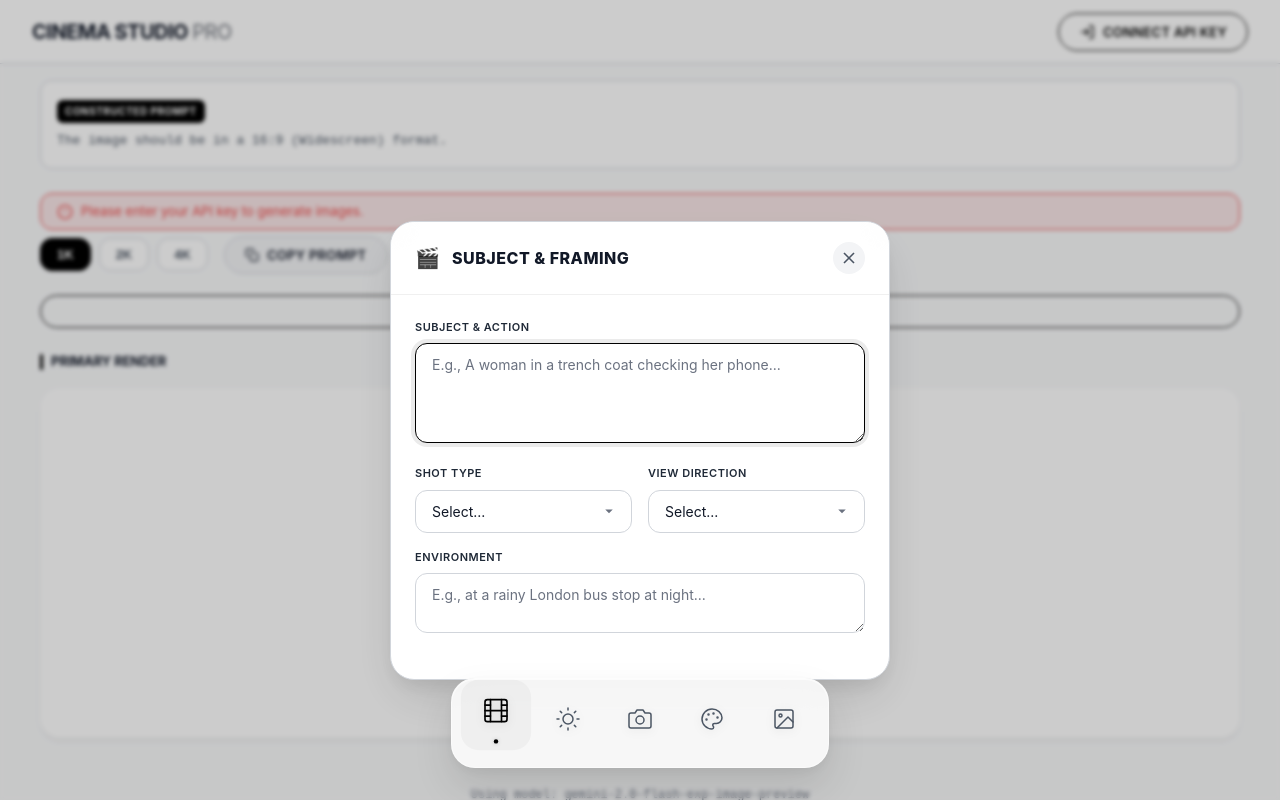
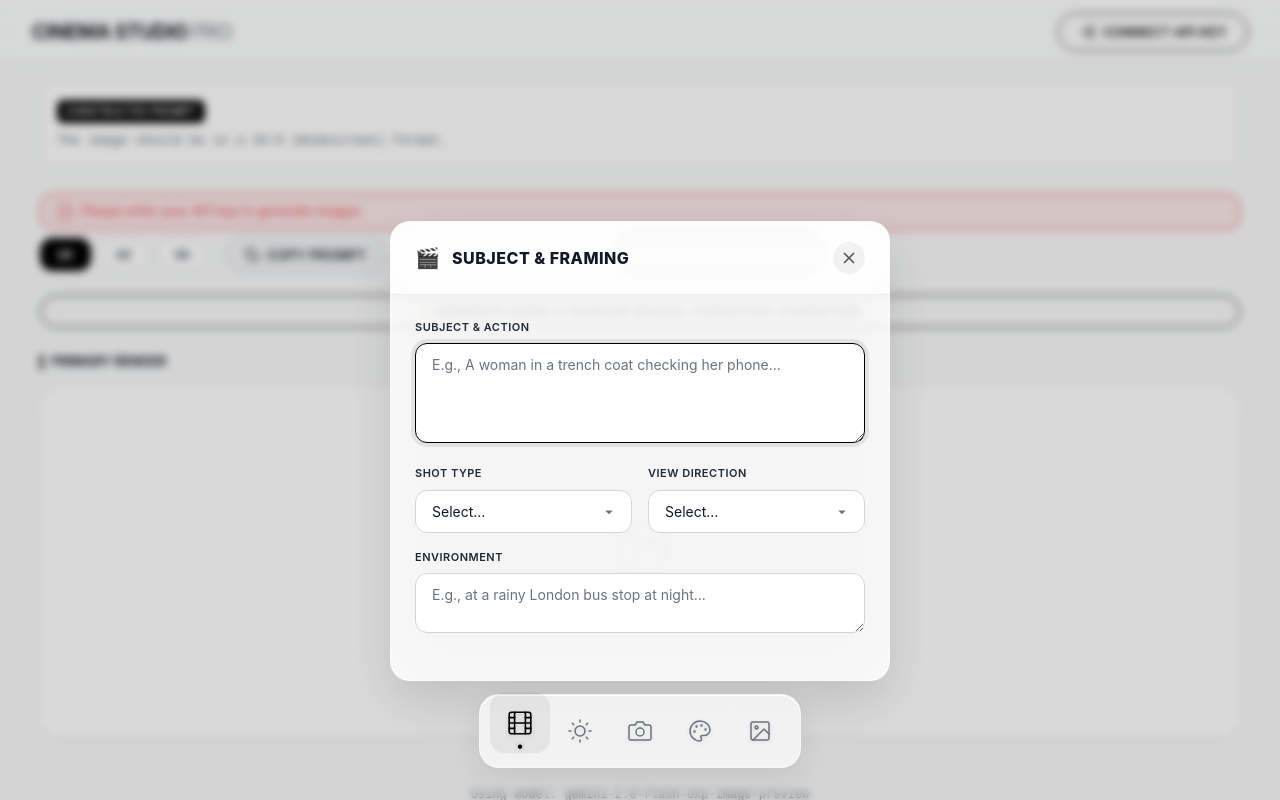
Before and after one commit to KeamoMichael/Higgsfield-Clone, a React (Vite) app: page / in a window 1280 px wide. Both pictures are taken after a click on the button "Subject". Built offline with nearby package versions, Linux system fonts and the light colour scheme.

Commit message:
Complete glassmorphism redesign across all UI components

```diff
--- a/src/components/FloatingDock.css
+++ b/src/components/FloatingDock.css
@@ -11,26 +11,26 @@
 .dock-glass {
     display: flex;
     align-items: center;
-    gap: 8px;
-    padding: 12px;
-    background: rgba(255, 255, 255, 0.85);
-    backdrop-filter: blur(20px);
-    -webkit-backdrop-filter: blur(20px);
-    border: 1px solid rgba(255, 255, 255, 0.5);
+    gap: 4px;
+    padding: 8px 12px;
+    background: rgba(255, 255, 255, 0.7);
+    backdrop-filter: blur(30px) saturate(180%);
+    -webkit-backdrop-filter: blur(30px) saturate(180%);
+    border: 1px solid rgba(255, 255, 255, 0.3);
     box-shadow:
-        0 20px 40px rgba(0, 0, 0, 0.1),
-        0 4px 12px rgba(0, 0, 0, 0.05),
-        inset 0 1px 0 rgba(255, 255, 255, 0.6);
-    border-radius: 24px;
+        0 8px 32px rgba(0, 0, 0, 0.08),
+        inset 0 1px 0 rgba(255, 255, 255, 0.9),
+        inset 0 -1px 0 rgba(255, 255, 255, 0.4);
+    border-radius: 20px;
     transition: all 0.3s cubic-bezier(0.25, 0.8, 0.25, 1);
 }
 
 .dock-glass:hover {
-    transform: translateY(-2px);
+    background: rgba(255, 255, 255, 0.75);
     box-shadow:
-        0 30px 60px rgba(0, 0, 0, 0.12),
-        0 8px 20px rgba(0, 0, 0, 0.06),
-        inset 0 1px 0 rgba(255, 255, 255, 0.6);
+        0 12px 40px rgba(0, 0, 0, 0.1),
+        inset 0 1px 0 rgba(255, 255, 255, 1),
+        inset 0 -1px 0 rgba(255, 255, 255, 0.5);
 }
 
 .dock-item {
@@ -39,32 +39,38 @@
     flex-direction: column;
     align-items: center;
     justify-content: center;
-    width: 64px;
-    height: 64px;
+    width: 56px;
+    height: 56px;
     border: none;
     background: transparent;
-    border-radius: 16px;
+    border-radius: 14px;
     cursor: pointer;
-    transition: all 0.2s cubic-bezier(0.25, 0.8, 0.25, 1);
-    color: var(--color-text-secondary);
+    transition: all 0.25s cubic-bezier(0.34, 1.56, 0.64, 1);
+    color: #6B7280;
 }
 
 .dock-item:hover {
-    background: rgba(0, 0, 0, 0.05);
-    transform: translateY(-4px) scale(1.1);
-    color: var(--color-primary);
+    background: rgba(0, 0, 0, 0.04);
+    transform: translateY(-6px) scale(1.08);
+    color: #111827;
 }
 
 .dock-item.active {
-    color: var(--color-primary);
-    background: rgba(0, 0, 0, 0.03);
-    transform: translateY(-8px) scale(1.1);
+    color: #000000;
+    background: rgba(0, 0, 0, 0.06);
+    transform: translateY(-8px) scale(1.08);
 }
 
 .dock-icon {
-    font-size: 24px;
-    margin-bottom: 2px;
-    filter: drop-shadow(0 2px 4px rgba(0, 0, 0, 0.1));
+    display: flex;
+    align-items: center;
+    justify-content: center;
+    filter: drop-shadow(0 1px 2px rgba(0, 0, 0, 0.1));
+    transition: all 0.2s ease;
+}
+
+.dock-item:hover .dock-icon {
+    filter: drop-shadow(0 2px 4px rgba(0, 0, 0, 0.15));
 }
 
 .dock-label {
@@ -74,11 +80,12 @@
     transform: translateY(4px);
     transition: all 0.2s ease;
     position: absolute;
-    bottom: -24px;
-    background: rgba(0, 0, 0, 0.8);
+    bottom: -28px;
+    background: rgba(0, 0, 0, 0.85);
+    backdrop-filter: blur(10px);
     color: white;
-    padding: 4px 8px;
-    border-radius: 6px;
+    padding: 5px 10px;
+    border-radius: 8px;
     pointer-events: none;
     white-space: nowrap;
 }
@@ -90,10 +97,10 @@
 
 .dock-dot {
     position: absolute;
-    bottom: 6px;
+    bottom: 4px;
     width: 4px;
     height: 4px;
-    background: var(--color-primary);
+    background: #000000;
     border-radius: 50%;
-    box-shadow: 0 0 4px rgba(0, 0, 0, 0.2);
+    box-shadow: 0 0 4px rgba(0, 0, 0, 0.3);
 }
--- a/src/components/Header.css
+++ b/src/components/Header.css
@@ -1,38 +1,63 @@
+/* Header with Glassmorphism */
+.app-header {
+    background: rgba(255, 255, 255, 0.7);
+    backdrop-filter: blur(30px) saturate(180%);
+    -webkit-backdrop-filter: blur(30px) saturate(180%);
+    border-bottom: 1px solid rgba(0, 0, 0, 0.06);
+    box-shadow:
+        0 1px 3px rgba(0, 0, 0, 0.05),
+        inset 0 1px 0 rgba(255, 255, 255, 0.9);
+}
+
 .header-brand {
     display: flex;
-    flex-direction: column;
-    gap: 0px;
+    align-items: center;
+    gap: var(--spacing-sm);
 }
 
 .header-title {
-    font-size: 20px;
-    font-weight: 700;
-    letter-spacing: -0.5px;
-    /* Tighter, more modern tracking */
+    font-size: 18px;
+    font-weight: 800;
     color: var(--color-text-primary);
     margin: 0;
 }
 
 .header-title-accent {
     color: var(--color-text-primary);
-    /* Unified color */
-    font-weight: 400;
-    /* Contrast by weight instead of color */
     opacity: 0.6;
+    font-weight: 600;
 }
 
-.header-tagline {
-    font-size: 10px;
-    font-weight: 600;
-    letter-spacing: 0.5px;
-    color: var(--color-text-muted);
-    text-transform: uppercase;
-    display: none;
-    /* Hide tagline for cleaner look */
+.header-status {
+    display: flex;
+    align-items: center;
+    gap: var(--spacing-sm);
 }
 
-.header-actions {
-    display: flex;
-    align-items: center;
-    gap: var(--spacing-md);
+.status-dot {
+    width: 8px;
+    height: 8px;
+    border-radius: 50%;
+    background: var(--color-success);
 }
+
+.status-dot.disconnected {
+    background: var(--color-error);
+}
+
+.connect-btn {
+    padding: 8px 16px;
+    background: rgba(0, 0, 0, 0.05);
+    border: 1px solid rgba(0, 0, 0, 0.1);
+    border-radius: 12px;
+    color: var(--color-text-primary);
+    font-size: 13px;
+    font-weight: 600;
+    cursor: pointer;
+    transition: all 0.2s;
+}
+
+.connect-btn:hover {
+    background: rgba(0, 0, 0, 0.08);
+    border-color: rgba(0, 0, 0, 0.15);
+}
--- a/src/components/ImagePicker.css
+++ b/src/components/ImagePicker.css
@@ -1,151 +1,123 @@
-/* Image Picker Modal - lightbox style (Dark Theme Override) */
+/* Light Glassmorphic Theme for Image Picker */
 .picker-modal {
-    /* Define local dark theme variables */
-    --local-bg: #111111;
-    --local-surface: #1a1a1a;
-    --local-border: #333333;
-    --local-text: #ffffff;
-    --local-text-muted: #888888;
+    position: fixed;
+    inset: 0;
+    z-index: 1000;
+    display: flex;
+    align-items: center;
+    justify-content: center;
+    background: rgba(0, 0, 0, 0.2);
+    backdrop-filter: blur(4px);
+    -webkit-backdrop-filter: blur(4px);
+}
 
-    background: var(--local-bg);
-    border: 1px solid var(--local-border);
-    border-radius: var(--radius-xl);
-    min-width: 750px;
+.picker-content {
+    background: rgba(255, 255, 255, 0.85);
+    backdrop-filter: blur(30px) saturate(180%);
+    -webkit-backdrop-filter: blur(30px) saturate(180%);
+    border: 1px solid rgba(255, 255, 255, 0.5);
+    border-radius: 24px;
+    width: 90vw;
     max-width: 900px;
-    max-height: 85vh;
+    height: 80vh;
     display: flex;
     flex-direction: column;
-    box-shadow: 0 20px 50px rgba(0, 0, 0, 0.5);
-    /* Deep shadow */
-    color: var(--local-text);
-}
-
-.picker-modal .picker-title {
-    color: var(--local-text);
-}
-
-.picker-modal .picker-subtitle {
-    color: var(--local-text-muted);
-}
-
-.picker-modal .picker-header {
-    border-bottom-color: var(--local-border);
-}
-
-.picker-modal .search-input {
-    background: var(--local-surface);
-    border-color: var(--local-border);
-    color: var(--local-text);
-}
-
-.picker-modal .picker-item {
-    background: var(--local-surface);
-}
-
-.picker-modal .picker-item:hover {
-    border-color: #555;
-}
-
-.picker-modal ::-webkit-scrollbar-thumb {
-    background: #444;
-}
-
-.picker-modal ::-webkit-scrollbar-track {
-    background: transparent;
+    overflow: hidden;
+    box-shadow:
+        0 20px 60px rgba(0, 0, 0, 0.15),
+        inset 0 1px 0 rgba(255, 255, 255, 0.9);
 }
 
 .picker-header {
-    display: flex;
-    align-items: flex-start;
-    justify-content: space-between;
-    padding: var(--spacing-lg);
-    border-bottom: 1px solid var(--color-border);
-}
-
-.picker-title-group {
-    display: flex;
-    flex-direction: column;
-    gap: 4px;
+    padding: 24px;
+    border-bottom: 1px solid rgba(0, 0, 0, 0.06);
+    background: rgba(255, 255, 255, 0.6);
+    backdrop-filter: blur(20px);
 }
 
 .picker-title {
     font-size: 18px;
-    font-weight: 700;
-    color: var(--color-text-primary);
-    margin: 0;
-    text-transform: uppercase;
+    font-weight: 800;
+    color: #111827;
+    margin: 0 0 4px 0;
     letter-spacing: 0.5px;
 }
 
 .picker-subtitle {
-    font-size: 12px;
-    color: var(--color-text-muted);
-    text-transform: uppercase;
-    letter-spacing: 0.5px;
+    font-size: 13px;
+    color: #6B7280;
+    margin: 0;
 }
 
 .picker-search {
-    padding: var(--spacing-md) var(--spacing-lg);
+    padding: 0 24px 16px;
+    background: rgba(255, 255, 255, 0.5);
 }
 
-.search-input-wrapper {
-    position: relative;
-    display: flex;
-    align-items: center;
+.picker-search input,
+.search-input {
+    width: 100%;
+    padding: 12px 16px;
+    background: rgba(255, 255, 255, 0.8);
+    border: 1px solid rgba(0, 0, 0, 0.1);
+    border-radius: 12px;
+    color: #111827;
+    font-size: 14px;
+    transition: all 0.2s;
 }
 
-.search-input-wrapper svg {
-    position: absolute;
-    left: 12px;
-    color: var(--color-text-muted);
-    pointer-events: none;
+.picker-search input::placeholder,
+.search-input::placeholder {
+    color: #9CA3AF;
 }
 
-.search-input {
-    padding-left: 40px !important;
-    border-color: var(--color-primary) !important;
+.picker-search input:focus,
+.search-input:focus {
+    outline: none;
+    background: #FFFFFF;
+    border-color: #000000;
+    box-shadow: 0 0 0 4px rgba(0, 0, 0, 0.05);
+}
+
+.picker-grid-wrapper {
+    flex: 1;
+    overflow-y: auto;
+    padding: 16px 24px 24px;
 }
 
 .picker-grid {
     display: grid;
-    grid-template-columns: repeat(4, 1fr);
-    grid-auto-rows: minmax(200px, auto);
+    grid-template-columns: repeat(auto-fill, minmax(200px, 1fr));
     gap: 16px;
-    padding: 0 var(--spacing-lg) var(--spacing-lg);
-    overflow-y: auto;
-    max-height: 500px;
+    grid-auto-rows: 240px;
 }
 
 .picker-item {
     position: relative;
-    width: 100%;
-    height: 200px;
-    background: var(--color-surface-elevated);
-    border: 2px solid transparent;
-    border-radius: var(--radius-md);
+    height: 240px;
+    border-radius: 16px;
     overflow: hidden;
     cursor: pointer;
-    transition: all var(--transition-fast);
+    transition: all 0.3s cubic-bezier(0.34, 1.56, 0.64, 1);
+    background: rgba(255, 255, 255, 0.5);
+    border: 1px solid rgba(0, 0, 0, 0.08);
 }
 
 .picker-item:hover {
-    border-color: var(--color-border-light);
-    transform: scale(1.02);
+    transform: translateY(-4px);
+    box-shadow: 0 12px 24px rgba(0, 0, 0, 0.12);
+    border-color: rgba(0, 0, 0, 0.15);
 }
 
 .picker-item.selected {
-    border-color: var(--color-primary);
+    border: 2px solid #000000;
+    box-shadow: 0 0 0 4px rgba(0, 0, 0, 0.1);
 }
 
-.picker-item img {
+.picker-item-image {
     width: 100%;
     height: 100%;
     object-fit: cover;
-    transition: transform var(--transition-normal);
-}
-
-.picker-item:hover img {
-    transform: scale(1.05);
 }
 
 .picker-item-overlay {
@@ -153,98 +125,57 @@
     bottom: 0;
     left: 0;
     right: 0;
-    padding: 55px 12px 18px;
-    background: linear-gradient(to bottom, transparent 0%, rgba(0, 0, 0, 0.7) 40%, rgba(0, 0, 0, 0.95) 100%);
+    background: linear-gradient(to top,
+            rgba(0, 0, 0, 0.7) 0%,
+            rgba(0, 0, 0, 0.5) 50%,
+            transparent 100%);
+    padding: 16px;
+    padding-top: 60px;
     display: flex;
     flex-direction: column;
+    gap: 4px;
+    align-items: flex-start;
     justify-content: flex-end;
-    align-items: flex-start;
-    /* Ensure items start from left */
-    gap: 4px;
-    pointer-events: none;
-    /* Let clicks pass through if needed, though item is clickable */
 }
 
 .picker-item-label {
-    position: relative !important;
-    /* Force override of any absolute positioning */
-    bottom: auto !important;
-    left: auto !important;
-    right: auto !important;
+    font-size: 15px;
+    font-weight: 700;
+    color: #FFFFFF;
+    letter-spacing: 0.3px;
+    text-shadow: 0 2px 8px rgba(0, 0, 0, 0.3);
     background: transparent !important;
-    /* Ensure no background */
+    position: static !important;
     box-shadow: none !important;
-    color: var(--color-text-primary);
-    font-size: 14px;
-    font-weight: 800;
-    text-transform: uppercase;
-    letter-spacing: 0.5px;
-    display: block;
-    width: 100%;
-    /* Ensure full width for text-align to work if needed */
     text-align: left;
-    /* Explicitly align left */
-    white-space: nowrap;
-    overflow: hidden;
-    text-overflow: ellipsis;
-    line-height: 1.2;
-    text-shadow: 0 1px 3px rgba(0, 0, 0, 0.6);
-    /* Cleaner shadow */
-    flex-shrink: 0;
-    /* Prevent shrinking */
+    margin: 0;
 }
 
 .picker-item-description {
-    position: relative !important;
-    color: var(--color-text-primary);
-    font-size: 13px;
-    font-weight: 500;
-    letter-spacing: 0.2px;
-    display: block;
-    width: 100%;
+    font-size: 12px;
+    font-weight: 400;
+    color: rgba(255, 255, 255, 0.85);
+    text-shadow: 0 1px 4px rgba(0, 0, 0, 0.3);
+    margin-top: 4px;
+    line-height: 1.4;
     text-align: left;
-    /* Explicitly align left */
-    white-space: nowrap;
-    overflow: hidden;
-    text-overflow: ellipsis;
-    opacity: 0.95;
-    line-height: 1.2;
-    text-shadow: 0 1px 2px rgba(0, 0, 0, 0.5);
-    margin: 0 !important;
-    flex-shrink: 0;
 }
 
-.picker-item-check {
-    position: absolute;
-    top: 8px;
-    right: 8px;
-    width: 24px;
-    height: 24px;
-    background: var(--color-primary);
-    border-radius: 50%;
-    display: flex;
-    align-items: center;
-    justify-content: center;
-    color: var(--color-primary-text);
+/* Scrollbar styling */
+.picker-grid-wrapper::-webkit-scrollbar {
+    width: 8px;
 }
 
-.picker-empty {
-    grid-column: 1 / -1;
-    text-align: center;
-    padding: var(--spacing-2xl);
-    color: var(--color-text-muted);
+.picker-grid-wrapper::-webkit-scrollbar-track {
+    background: rgba(0, 0, 0, 0.03);
+    border-radius: 4px;
 }
 
-/* Scrollbar for picker grid */
-.picker-grid::-webkit-scrollbar {
-    width: 6px;
+.picker-grid-wrapper::-webkit-scrollbar-thumb {
+    background: rgba(0, 0, 0, 0.15);
+    border-radius: 4px;
 }
 
-.picker-grid::-webkit-scrollbar-track {
-    background: var(--color-surface);
+.picker-grid-wrapper::-webkit-scrollbar-thumb:hover {
+    background: rgba(0, 0, 0, 0.25);
 }
-
-.picker-grid::-webkit-scrollbar-thumb {
-    background: var(--color-border);
-    border-radius: 3px;
-}
--- a/src/components/InputModal.css
+++ b/src/components/InputModal.css
@@ -2,39 +2,36 @@
     position: fixed;
     inset: 0;
     pointer-events: none;
-    /* Let clicks pass through when hidden */
     z-index: 900;
     display: flex;
     align-items: flex-end;
-    /* Show at bottom initially? Or center? Let's center for now */
     justify-content: center;
     padding-bottom: 120px;
-    /* Space for dock */
 }
 
 .input-modal-overlay.visible {
     pointer-events: auto;
-    background: rgba(0, 0, 0, 0.2);
-    /* Slight dim */
-    backdrop-filter: blur(2px);
+    background: rgba(0, 0, 0, 0.15);
+    backdrop-filter: blur(4px);
 }
 
 .input-modal-card {
-    background: var(--color-surface);
-    border: 1px solid var(--color-border);
-    border-radius: 24px;
+    background: rgba(255, 255, 255, 0.85);
+    backdrop-filter: blur(30px) saturate(180%);
+    -webkit-backdrop-filter: blur(30px) saturate(180%);
+    border: 1px solid rgba(255, 255, 255, 0.5);
+    border-radius: 20px;
     width: 90%;
     max-width: 500px;
     max-height: 70vh;
     box-shadow:
-        0 20px 50px -10px rgba(0, 0, 0, 0.15),
-        0 10px 20px -5px rgba(0, 0, 0, 0.08);
+        0 20px 50px rgba(0, 0, 0, 0.12),
+        inset 0 1px 0 rgba(255, 255, 255, 0.9);
     display: flex;
     flex-direction: column;
     opacity: 0;
-    transform: translateY(20px) scale(0.95);
-    transition: all 0.3s cubic-bezier(0.3, 1.2, 0.4, 1);
-    /* Bouncy pop */
+    transform: translateY(20px) scale(0.96);
+    transition: all 0.3s cubic-bezier(0.34, 1.56, 0.64, 1);
     overflow: hidden;
 }
 
@@ -77,7 +74,7 @@
     height: 32px;
     border-radius: 50%;
     border: none;
-    background: var(--color-surface-elevated);
+    background: rgba(0, 0, 0, 0.05);
     color: var(--color-text-secondary);
     display: flex;
     align-items: center;
@@ -87,7 +84,7 @@
 }
 
 .input-modal-close:hover {
-    background: var(--color-border);
+    background: rgba(0, 0, 0, 0.1);
     color: var(--color-primary);
 }
 
@@ -103,6 +100,6 @@
 }
 
 .input-modal-content::-webkit-scrollbar-thumb {
-    background: var(--color-border);
+    background: rgba(0, 0, 0, 0.15);
     border-radius: 3px;
 }
```
